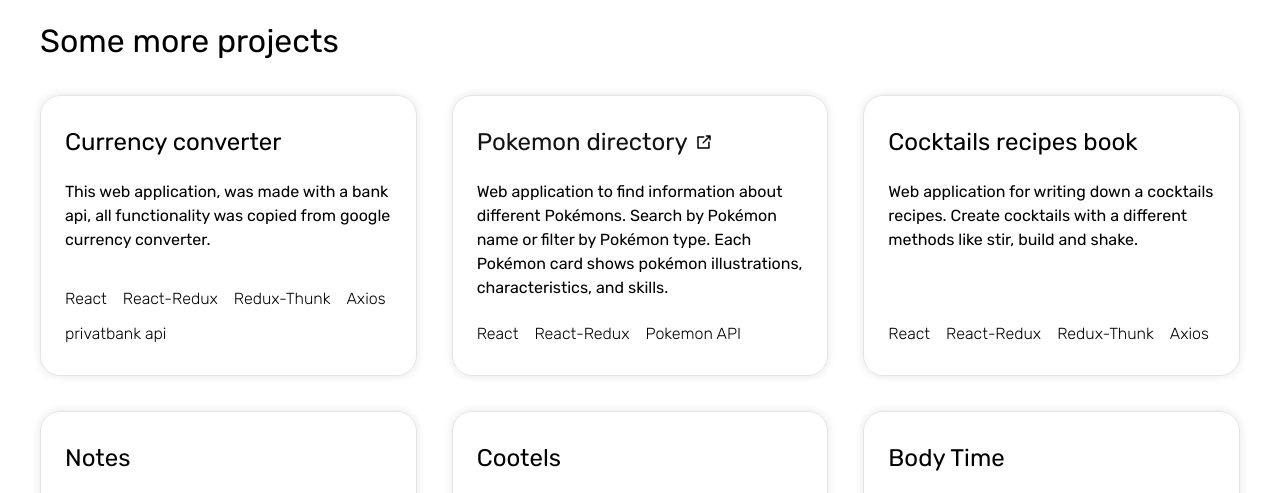
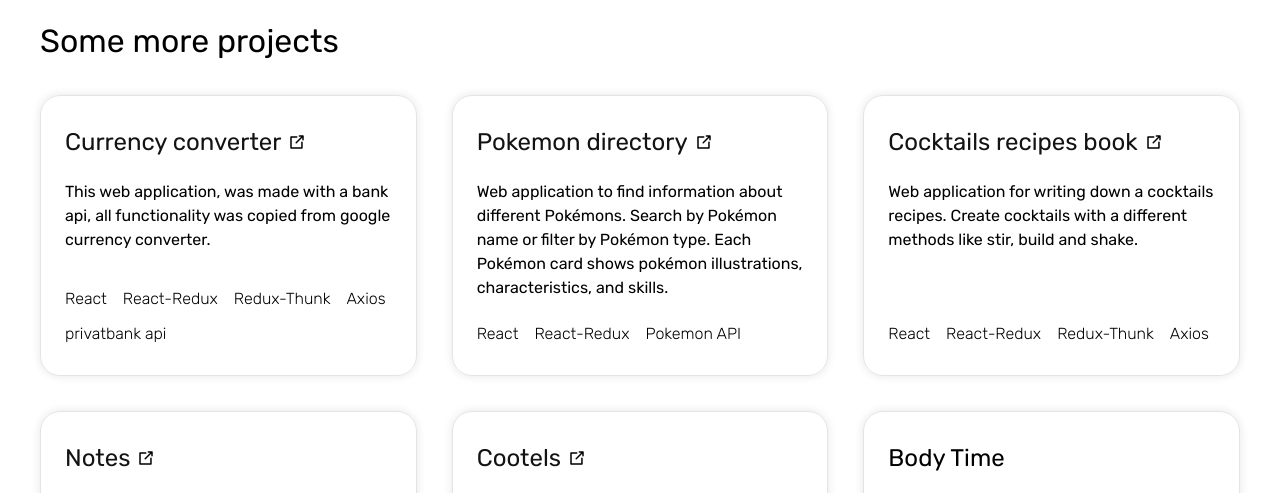
Before and after one commit to 1305Burov/portfolio, a plain HTML site: page dist/index.html in a window 1280 px wide. Shown: the part 2980-3473 px from the top of the page. Drawn offline with Linux system fonts and the light colour scheme.

Commit message:
Update index.html

```diff
--- a/dist/index.html
+++ b/dist/index.html
@@ -169,7 +169,11 @@
         <h2 class="h2 projects-list__heading">Some more projects</h2>
         <ul class="projects-list__list">
             <li class="projects-list__project project invisible">
-                <h3 class="project__name">Currency converter</h3>
+                <h3 class="project__name">
+                    <a class="link project__link" target="_blank" href="https://github.com/1305Burov/exchange">
+                        Currency converter
+                    </a>
+                </h3>
                 <p class="project__desc">
                     This web application, was made with a bank api, all functionality was copied from google currency converter.
                 </p>
@@ -197,7 +201,10 @@
                 </ul>
             </li>
             <li class="projects-list__project project invisible">
-                <h3 class="project__name">Cocktails recipes book</h3>
+                <h3 class="project__name"><a class="link project__link" target="_blank" href="https://github.com/1305Burov/recipe">
+                        Cocktails recipes book
+                    </a>
+                </h3>
                 <p class="project__desc">
                    Web application for writing down a cocktails recipes. Create cocktails with a different methods like stir, build and shake.
                 </p>
@@ -209,7 +216,12 @@
                 </ul>
             </li>
             <li class="projects-list__project project invisible">
-                <h3 class="project__name">Notes</h3>
+                <h3 class="project__name">
+                 <a class="link project__link" target="_blank" href="https://github.com/1305Burov/notes">
+                        Notes
+                    </a>
+
+                </h3>
                 <p class="project__desc">
                     A webpage for creating, reading, updating, and deleting a notes. Made with vanila stack of technologies with a database on JSON-server.
                 </p>
@@ -222,7 +234,11 @@
                 </ul>
             </li>
             <li class="projects-list__project project invisible">
-                <h3 class="project__name">Cootels</h3>
+                <h3 class="project__name">
+                 <a class="link project__link" target="_blank" href="https://1305burov.github.io/Cootels/dist/index.html">
+                        Cootels
+                    </a>
+                </h3>
                 <p class="project__desc">
                     Landing page, fully responsive, SEO friendly for a cozy and down to Earth cootage hotel in Norway.
                 </p>
```
